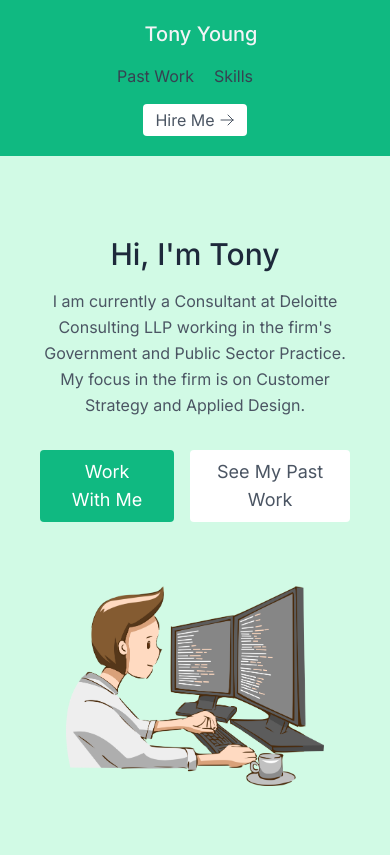
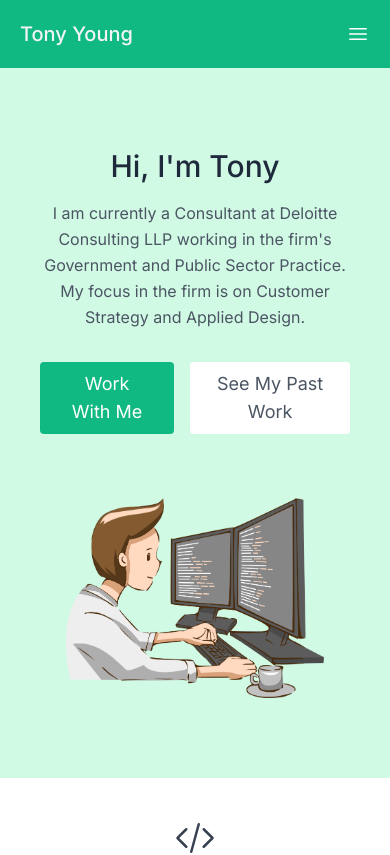
Before and after one commit to Acy1999/PortfolioSite, a Next.js app: page / in a window 390 px wide. Shown: the top 855 px of the page. Built offline with nearby package versions, Linux system fonts and the light colour scheme.

Commit message:
updated nav bar to work better on mobile

```diff
--- a/src/app/components/Navbar.tsx
+++ b/src/app/components/Navbar.tsx
@@ -1,28 +1,66 @@
+"use client";
+
 import { ArrowRightIcon } from "@heroicons/react/24/outline";
-import React from "react";
+import { Bars3Icon, XMarkIcon } from "@heroicons/react/24/outline";
+import React, { useState } from "react";
 
 export default function Navbar() {
+  const [isMenuOpen, setIsMenuOpen] = useState(false);
+
+  const toggleMenu = () => {
+    setIsMenuOpen(!isMenuOpen);
+  };
+
   return (
     <header className="dark:bg-gray-800 bg-emerald-500 md:sticky top-0 z-10">
       <div className="container mx-auto flex flex-wrap p-5 flex-col md:flex-row items-center">
-        <nav className="title-font font-medium dark:text-white text-gray-100 mb-4 md:mb-0">
-          <a href="/" className="ml-3 text-xl">
-            Tony Young
+        <div className="flex justify-between w-full md:w-auto">
+          <nav className="title-font font-medium dark:text-white text-gray-100">
+            <a href="/" className="text-xl">
+              Tony Young
+            </a>
+          </nav>
+
+          {/* Mobile menu button */}
+          <button
+            className="md:hidden text-white focus:outline-none"
+            onClick={toggleMenu}
+            aria-label="Toggle menu"
+          >
+            {isMenuOpen ? (
+              <XMarkIcon className="h-6 w-6" />
+            ) : (
+              <Bars3Icon className="h-6 w-6" />
+            )}
+          </button>
+        </div>
+
+        {/* Mobile menu */}
+        <nav
+          className={`md:mr-auto md:ml-4 md:py-1 md:pl-4 md:border-l dark:md:border-gray-700 md:border-white flex flex-col md:flex-row items-center text-base justify-center text-gray-700 dark:text-gray-400 w-full md:w-auto ${
+            isMenuOpen ? "block" : "hidden md:flex"
+          }`}
+        >
+          <a href="/#projects" className="mr-5 hover:text-white py-2 md:py-0">
+            Past Work
+          </a>
+          <a href="/#skills" className="mr-5 hover:text-white py-2 md:py-0">
+            Skills
+          </a>
+          <a
+            href="#contact"
+            className="md:hidden inline-flex items-center dark:bg-gray-800 bg-white border-0 py-1 px-3 focus:outline-none dark:hover:bg-gray-700 hover:bg-gray-700 hover:text-white rounded text-base mt-2"
+          >
+            Work With Me
+            <ArrowRightIcon className="w-4 h-4 ml-1" />
           </a>
         </nav>
-        <nav className="md:mr-auto md:ml-4 md:py-1 md:pl-4 md:border-l dark:md:border-gray-700 md:border-white	flex flex-wrap items-center text-base justify-center text-gray-700 dark:text-gray-400">
-          <a href="/#projects" className="mr-5 hover:text-white">
-            Past Work
-          </a>
-          <a href="/#skills" className="mr-5 hover:text-white">
-            Skills
-          </a>
-        </nav>
+
         <a
           href="#contact"
-          className="inline-flex items-center dark:bg-gray-800 bg-white border-0 py-1 px-3 focus:outline-none dark:hover:bg-gray-700 hover:bg-gray-700 hover:text-white rounded text-base mt-4 md:mt-0"
+          className="hidden md:inline-flex items-center dark:bg-gray-800 bg-white border-0 py-1 px-3 focus:outline-none dark:hover:bg-gray-700 hover:bg-gray-700 hover:text-white rounded text-base mt-4 md:mt-0"
         >
-          Hire Me
+          Work With Me
           <ArrowRightIcon className="w-4 h-4 ml-1" />
         </a>
       </div>
```
